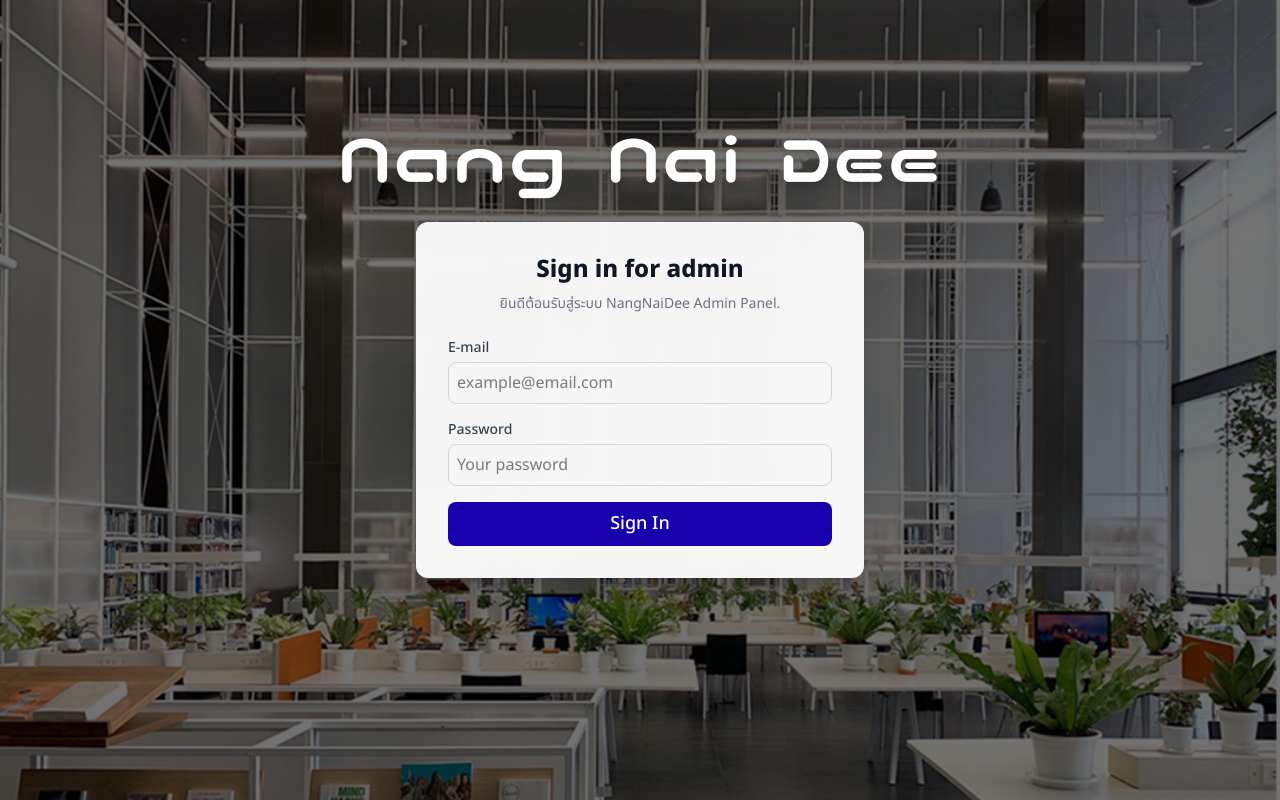
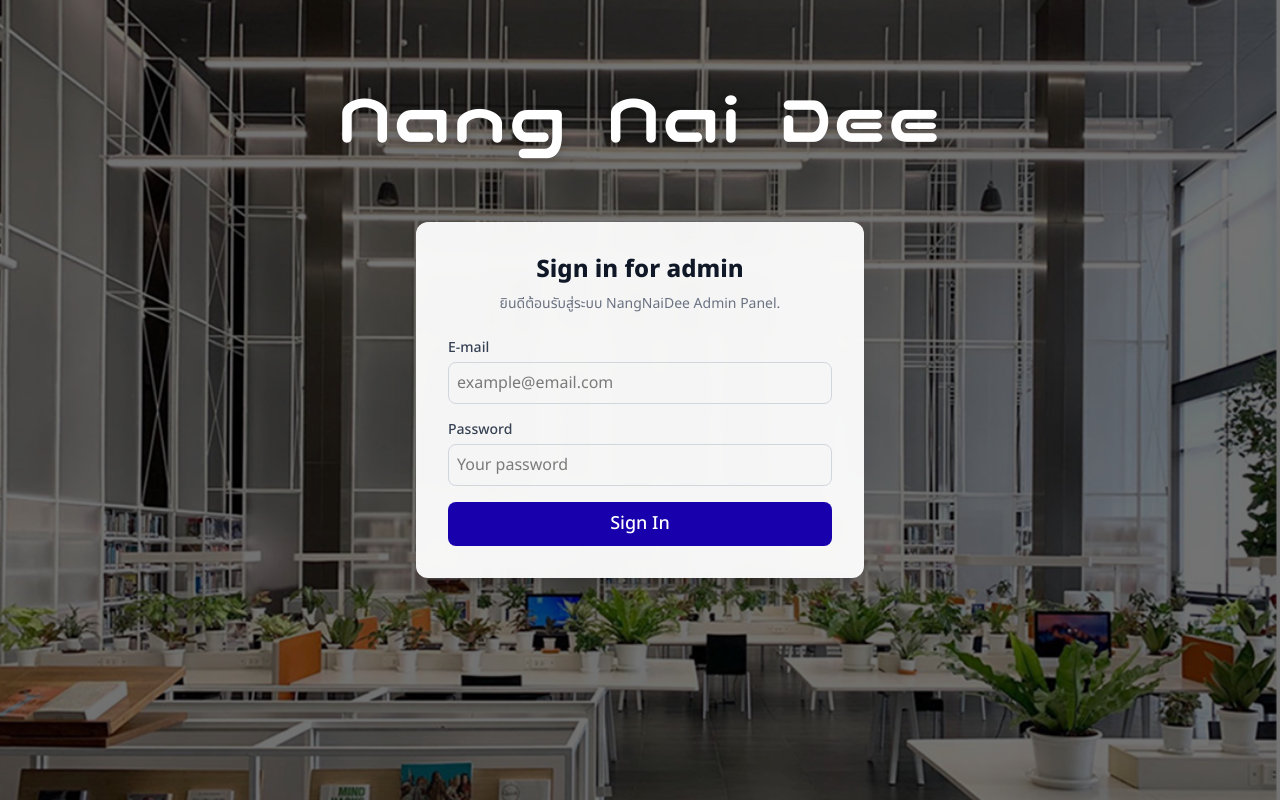
Before and after one commit to suphanatchanlek30/cs261-group6-100001, a Next.js app in the folder frontend/: page /admin in a window 1280 px wide. Built offline with nearby package versions, Linux system fonts and the light colour scheme; no server answers.

Commit message:
update Hero Login Admin

```diff
--- a/frontend/components/auth/admin/AdminHero.jsx
+++ b/frontend/components/auth/admin/AdminHero.jsx
@@ -19,7 +19,7 @@ export default function AdminHero() {
       <div className="absolute inset-0 bg-black/55" />
 
       {/* โลโก้/ชื่อแบรนด์ด้านบนกึ่งกลาง */}
-      <div className="max-w-3xl mx-auto pt-30 text-center">
+      <div className="max-w-3xl mx-auto pt-30 md:pt-20 text-center">
         <div className="text-white text-4xl sm:text-7xl font-nicomoji drop-shadow-lg tracking-wide">
           Nang Nai Dee
         </div>
```
